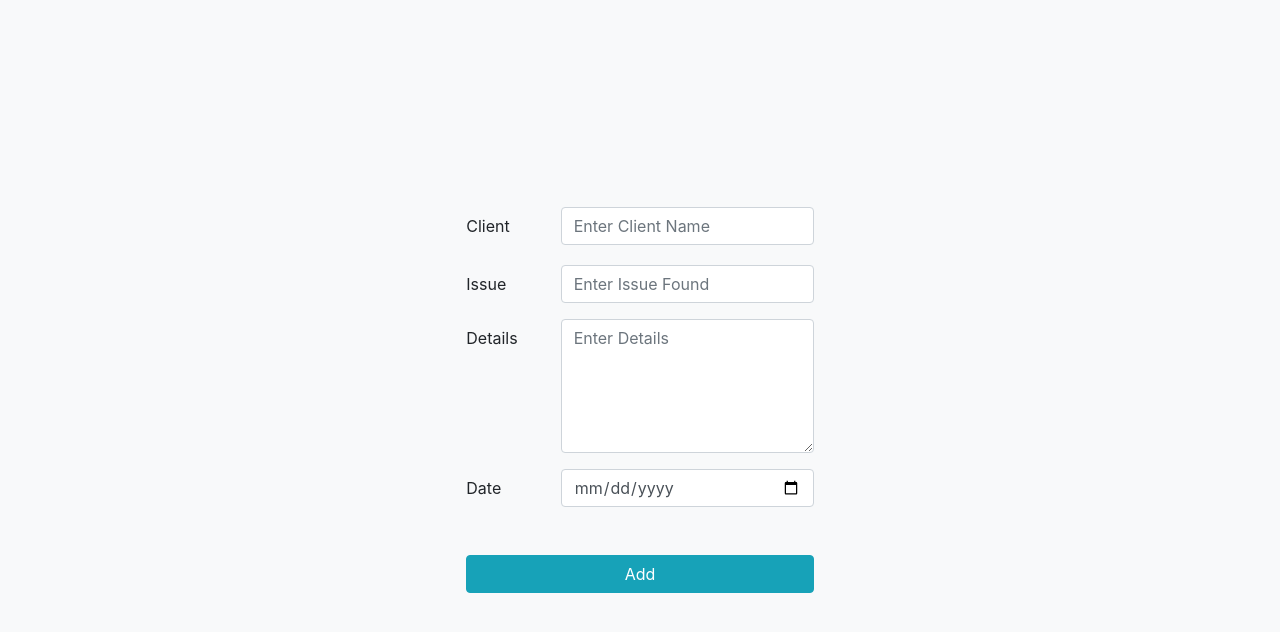
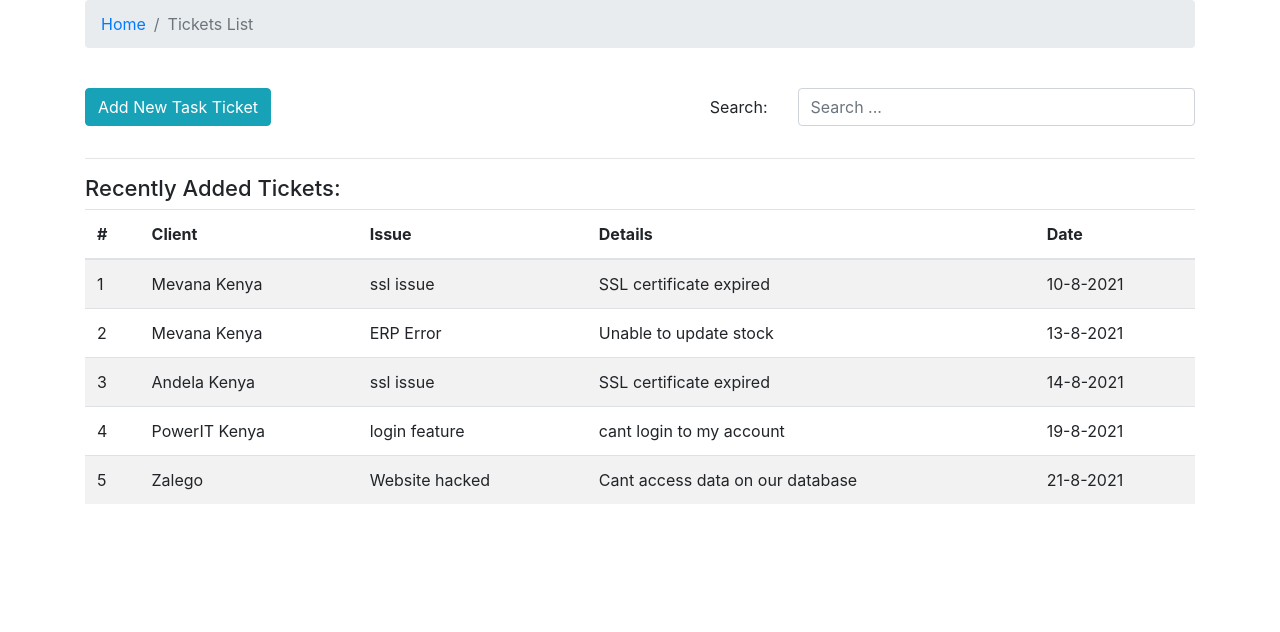
Before and after one commit to muchumi/tasks-ticketing-system, a React (Create React App) app in the folder client/: page / in a window 1280 px wide. Shown: the top 632 px of the page. Built offline with nearby package versions, Linux system fonts and the light colour scheme.

Commit message:
added search form feature

```diff
--- a/client/src/assets/data/dummyTickets.json
+++ b/client/src/assets/data/dummyTickets.json
@@ -1,32 +1,37 @@
 [
     {
         "id": 1,
-        "tasks": "ssl issue",
-        "status": "done",
+        "client": "Mevana Kenya",
+        "issue": "ssl issue",
+        "details": "SSL certificate expired",
         "date": "10-8-2021"
     },
     {
         "id": 2,
-        "tasks": "domain issue",
-        "status": "done",
-        "date": "12-9-2021"
+        "client": "Mevana Kenya",
+        "issue": "ERP Error",
+        "details": "Unable to update stock",
+        "date": "13-8-2021"
     },
     {
         "id": 3,
-        "tasks": "login feature",
-        "status": "pending",
-        "date": "8-10-2021"
+        "client": "Andela Kenya",
+        "issue": "ssl issue",
+        "details": "SSL certificate expired",
+        "date": "14-8-2021"
     },
     {
         "id": 4,
-        "tasks": "integrate MPESA Daraja API",
-        "status": "done",
-        "date": "3-10-2021"
+        "client": "PowerIT Kenya",
+        "issue": "login feature",
+        "details": "cant login to my account",
+        "date": "19-8-2021"
     },
     {
         "id": 5,
-        "tasks": "Deploy API to Heroku",
-        "status": "done",
-        "date": "1-10-2021"
+        "client": "Zalego",
+        "issue": "Website hacked",
+        "details": "Cant access data on our database",
+        "date": "21-8-2021"
     }
 ]
--- a/client/src/components/AddTicketsForm/AddTicketsForm.js
+++ b/client/src/components/AddTicketsForm/AddTicketsForm.js
@@ -30,10 +30,10 @@ const AddTicketsForm = () => {
     const handleOnSubmit = async (e) => {
         e.preventDefault();
         setFormDataError({
-            client: false,
-            issue: false,
-            details: false,
-            date: false
+            client: formDataError.client,
+            issue: formDataError.issue,
+            details: formDataError.details,
+            date: formDataError.date
         });
         const isClientValid = await validateText(formData.client);
         setFormDataError({
--- a/client/src/components/App.js
+++ b/client/src/components/App.js
@@ -2,14 +2,17 @@ import React from 'react';
 import Home from '../components/Home/Home.js';
 import Layout from '../components/Layout/Layout.js';
 import AddTicketsForm from '../components/AddTicketsForm/AddTicketsForm.js';
+import TicketsListing from './TicketsListing/TicketsListing.js';
 import './App.css';
+
 
 const App = () => {
     return(
         <div className="App">
             {/* <Layout /> */}
-            <AddTicketsForm />
+            {/* <AddTicketsForm /> */}
             {/* <Home /> */}
+            <TicketsListing />
         </div>
     );
 }
--- a/client/src/components/NewTickets/NewTickets.js
+++ b/client/src/components/NewTickets/NewTickets.js
@@ -3,6 +3,7 @@ import { Table } from 'react-bootstrap';
 import './NewTickets.css';
 
 const NewTickets = ({ dummyTickets }) => {
+    if(!dummyTickets.Length)
     return(
         <div>
             <h1 className="newTicketsHeading">Recently Added Tickets:</h1>
@@ -10,8 +11,9 @@ const NewTickets = ({ dummyTickets }) => {
                 <thead>
                     <tr>
                         <th>#</th>
-                        <th>Tasks</th>
-                        <th>Status</th>
+                        <th>Client</th>
+                        <th>Issue</th>
+                        <th>Details</th>
                         <th>Date</th>
                     </tr>
                 </thead>
@@ -19,8 +21,9 @@ const NewTickets = ({ dummyTickets }) => {
                     {dummyTickets.length ? dummyTickets.map((ticket) => (
                         <tr key={ticket.id}>
                             <td>{ticket.id}</td>
-                            <td>{ticket.tasks}</td>
-                            <td>{ticket.status}</td>
+                            <td>{ticket.client}</td>
+                            <td>{ticket.issue}</td>
+                            <td>{ticket.details}</td>
                             <td>{ticket.date}</td>
                         </tr>
                     )) :
@@ -32,6 +35,6 @@ const NewTickets = ({ dummyTickets }) => {
             </Table>
         </div>
     );
-}
+};
 
 export default NewTickets;
--- /dev/null
+++ b/client/src/components/SearchForm/SearchForm.js
@@ -0,0 +1,24 @@
+import React from 'react';
+import {Form, Row, Col} from 'react-bootstrap';
+
+const SearchForm = ({ handleOnChange, string }) => {
+    return(
+        <div>
+            <Form autoComplete="off">
+                <Form.Group as = {Row}>
+                    <Form.Label column sm = "3">Search:</Form.Label>
+                    <Col sm = "9">
+                        <Form.Control
+                            name = "searchString"
+                            value = {string}
+                            onChange = {handleOnChange}
+                            placeholder = "Search ..."
+                        />
+                    </Col>
+                </Form.Group>
+            </Form>
+        </div>
+    );
+}
+
+export default SearchForm;
--- a/client/src/components/TicketsListing/TicketsListing.js
+++ b/client/src/components/TicketsListing/TicketsListing.js
@@ -1,11 +1,51 @@
-import React from 'react';
-import {Container, Row, Col} from 'react-bootstrap';
-
+import React, { useState, useEffect } from 'react';
+import {Container, Row, Col, Button} from 'react-bootstrap';
+import PageBreadcrumb from '../Breadcrumb/Breadcrumb.js';
+import SearchForm from '../SearchForm/SearchForm.js';
+import NewTickets from '../NewTickets/NewTickets.js';
+import dummyTickets from '../../assets/data/dummyTickets.json';
 
 const TicketsListing = () => {
+    const[string, setString] = useState({
+        searchString: ""
+    });
+
+    const[displayTicket, setDisplayTicket] = useState(dummyTickets);
+
+    useEffect(() => {}, [string, displayTicket]);
+
+    const handleOnChange = (e) => {
+        const{value} = e.target;
+        setString(value);
+        searchTicket(value);
+    };
+
+    const searchTicket = (searchString) => {
+        const ticketsData = dummyTickets.filter(item => item.issue.toLowerCase().includes(searchString.toLowerCase()));
+        setDisplayTicket(ticketsData);
+    };
+
     return (
         <Container>
-            <Row></Row>
+            <Row>
+                <Col>
+                    <PageBreadcrumb page = "Tickets List"/>
+                </Col>
+            </Row>
+            <Row className="mt-4">
+                <Col>
+                    <Button variant = "info">Add New Task Ticket</Button>
+                </Col>
+                <Col className="text-right">
+                    <SearchForm handleOnChange = {handleOnChange} string = {string.searchString}/>
+                </Col>
+            </Row>
+            <hr />
+            <Row>
+                <Col>
+                    <NewTickets dummyTickets = {displayTicket}/>
+                </Col>
+            </Row>
         </Container>
     );
 }
--- a/client/src/index.js
+++ b/client/src/index.js
@@ -4,7 +4,6 @@ import App from './components/App.js';
 import './index.css';
 import 'bootstrap/dist/css/bootstrap.min.css';
 
-
 ReactDOM.render(
     <App />,
     document.getElementById('root')
```
